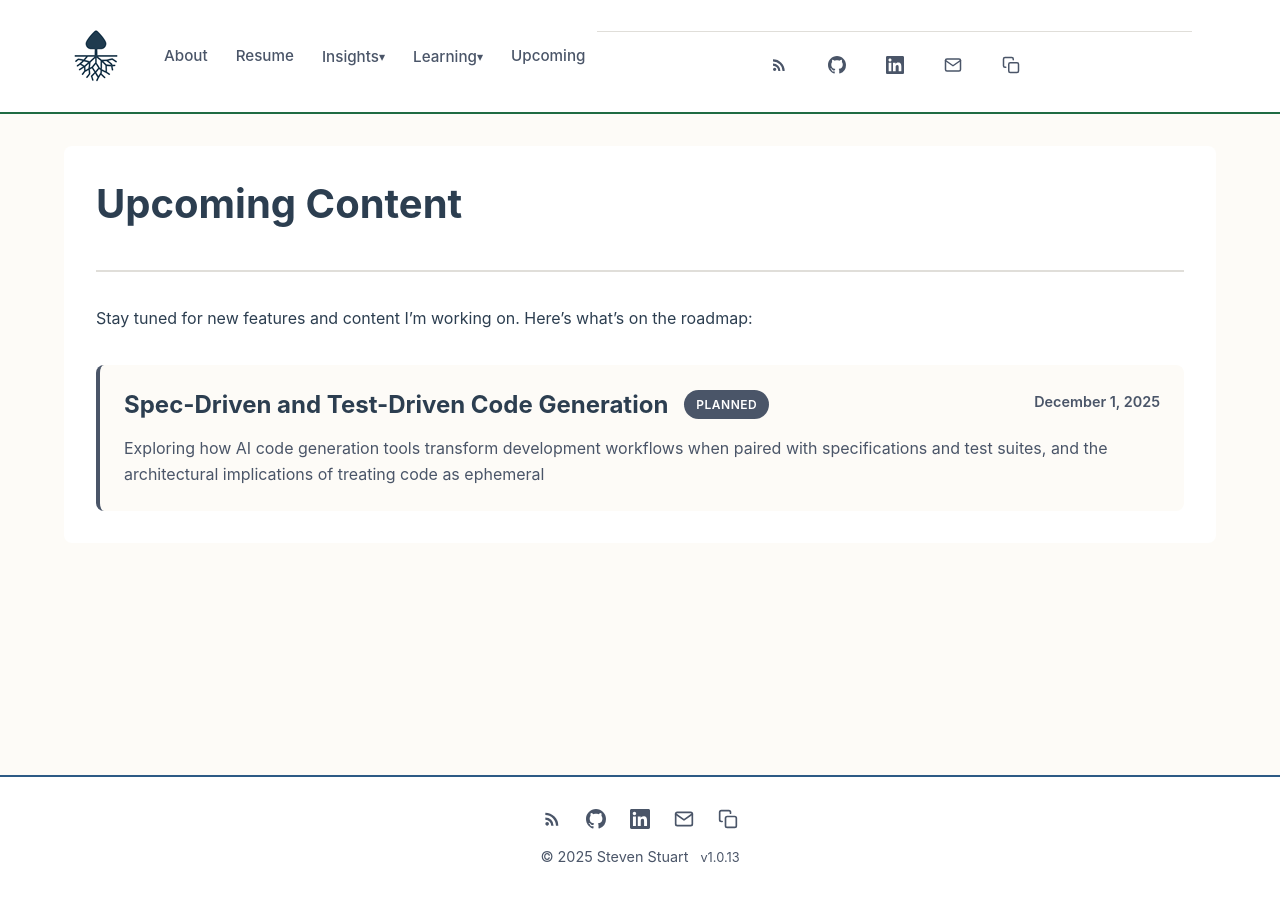
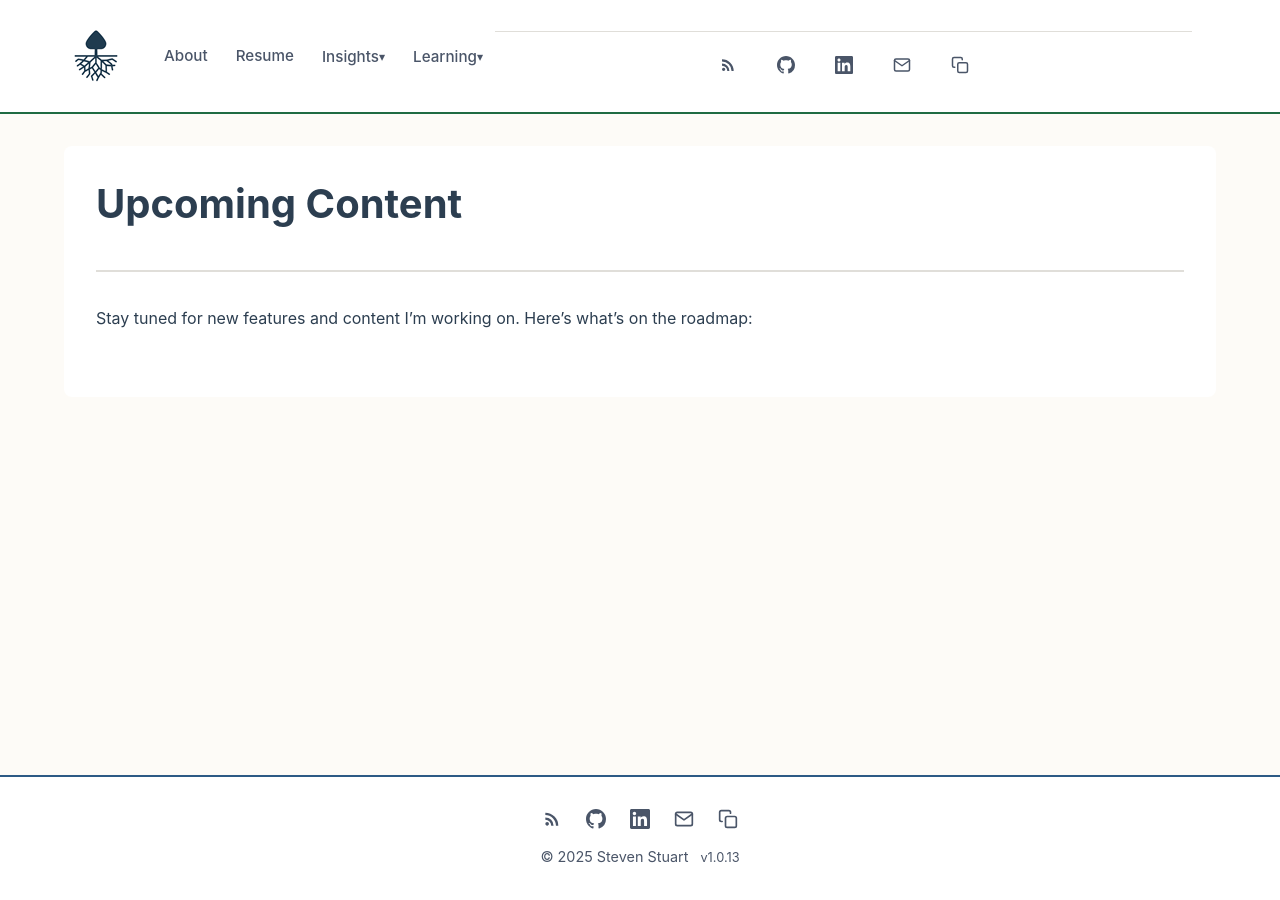
Before and after one commit to stevenstuartm/stevenstuartm.github.io, a Jekyll site: the page built from pages/upcoming.md, in a window 1280 px wide. Built offline with Jekyll 4.4.1, drawn with Linux system fonts in a browser that asks for light colours.

Commit message:
disabling upcoming page

```diff
--- a/_includes/header.html
+++ b/_includes/header.html
@@ -37,8 +37,6 @@
                             <a href="{{ '/blog/2025/10/09/learning-through-compression.html' | relative_url }}">The Learning Cycle</a>
                         </div>
                     </div>
-
-                    <a href="{{ '/upcoming.html' | relative_url }}">Upcoming</a>
                 </nav>
                 <div class="header-social">
                     {% include social-links.html modifier="-header" %}
--- a/assets/data/upcoming-items.json
+++ b/assets/data/upcoming-items.json
@@ -1,8 +1,3 @@
 [
-  {
-    "title": "Spec-Driven and Test-Driven Code Generation",
-    "description": "Exploring how AI code generation tools transform development workflows when paired with specifications and test suites, and the architectural implications of treating code as ephemeral",
-    "status": "planned",
-    "deliveryDate": "2025-12-01"
-  }
+
 ]
```
